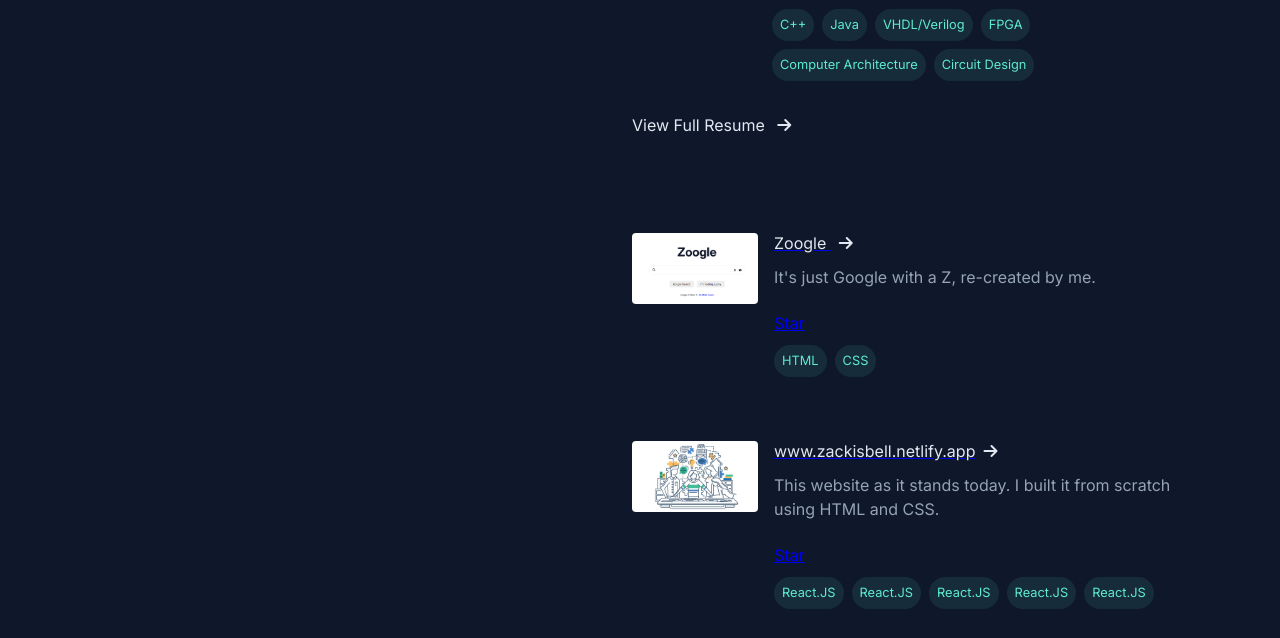
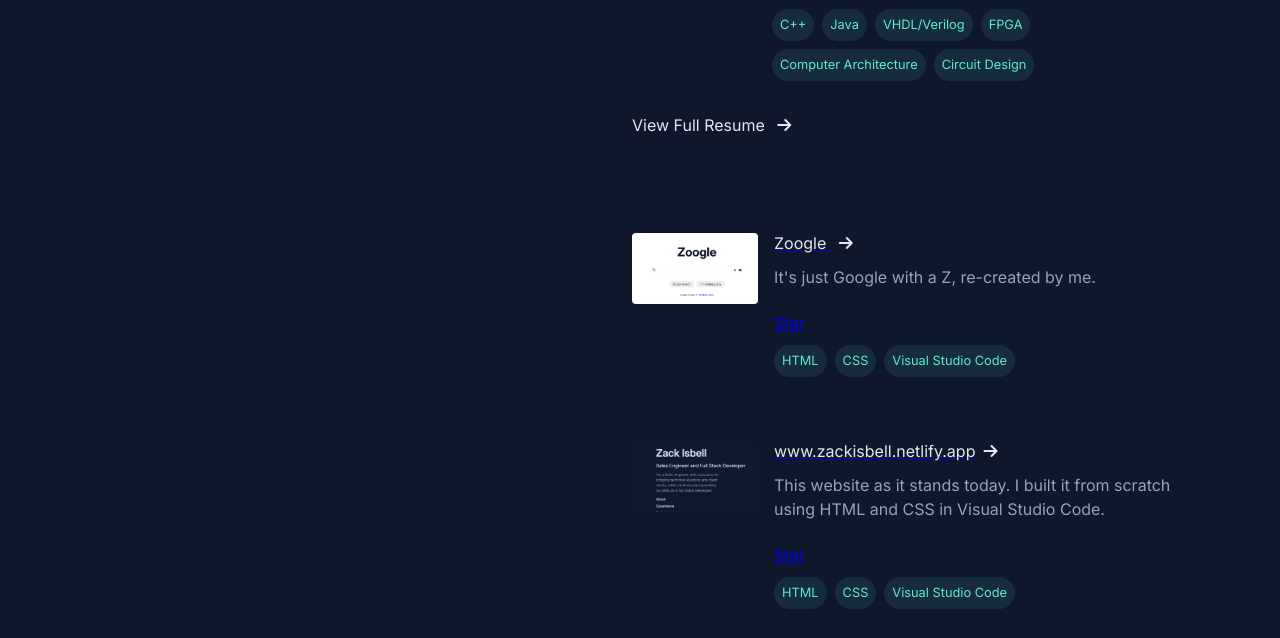
Before and after one commit to zackisbell/zackisbell-ultimateportfolio, a plain HTML site: page index.html in a window 1280 px wide. Shown: the part 1895-2533 px from the top of the page. Drawn offline with Linux system fonts and the light colour scheme.

Commit message:
Portfolio Website
Zack Isbell's ultimate portfolio. Beware!

```diff
--- a/index.html
+++ b/index.html
@@ -236,21 +236,24 @@
                             <div class="tag">
                                 <p>CSS</p>
                             </div>
+                            <div class="tag">
+                                <p>Visual Studio Code</p>
+                            </div>
                         </div>
                     </div>
                 </div>
 
                 <div class="project-card">
                     <div class="project-image-container">
-                        <img src="/public/project-design-in-project-management.png" alt="project-image"/>
+                        <img src="/public/Ultimate-Portfolio.png" alt="project-image"/>
                     </div>
                     <div class="card-column">
-                        <a href="/" target="_blank">
+                        <a href="https://zackisbell.netlify.app/" target="_blank">
                             <h3 class="anchor-text card-header">www.zackisbell.netlify.app<i class="fa-solid fa-arrow-right anchor-icon"></i></h3>
                         </a>
 
                         <p>
-                            This website as it stands today. I built it from scratch using HTML and CSS.
+                            This website as it stands today. I built it from scratch using HTML and CSS in Visual Studio Code.
                         </p>
                         <a href="/" target="_blank" class="anchor-text project-stat-link">
                             <!-- Place this tag where you want the button to render. -->
@@ -260,19 +263,13 @@
                         </a>
                         <div class="tag-container">
                             <div class="tag">
-                                <p>React.JS</p>
+                                <p>HTML</p>
                             </div>
                             <div class="tag">
-                                <p>React.JS</p>
+                                <p>CSS</p>
                             </div>
                             <div class="tag">
-                                <p>React.JS</p>
-                            </div>
-                            <div class="tag">
-                                <p>React.JS</p>
-                            </div>
-                            <div class="tag">
-                                <p>React.JS</p>
+                                <p>Visual Studio Code</p>
                             </div>
                         </div>
                     </div>
```
Also changed, not shown: public/Ultimate-Portfolio.png (added).
